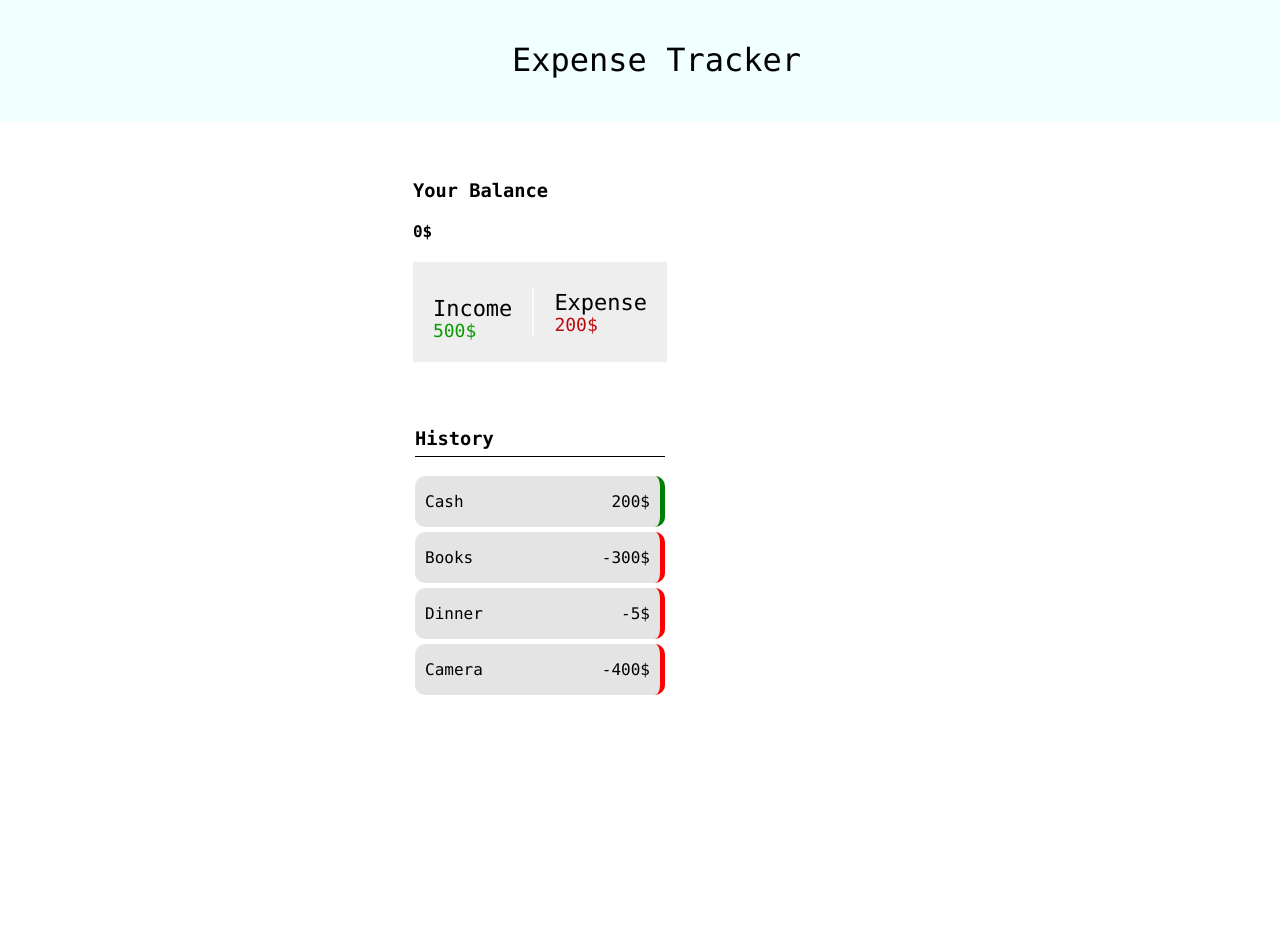
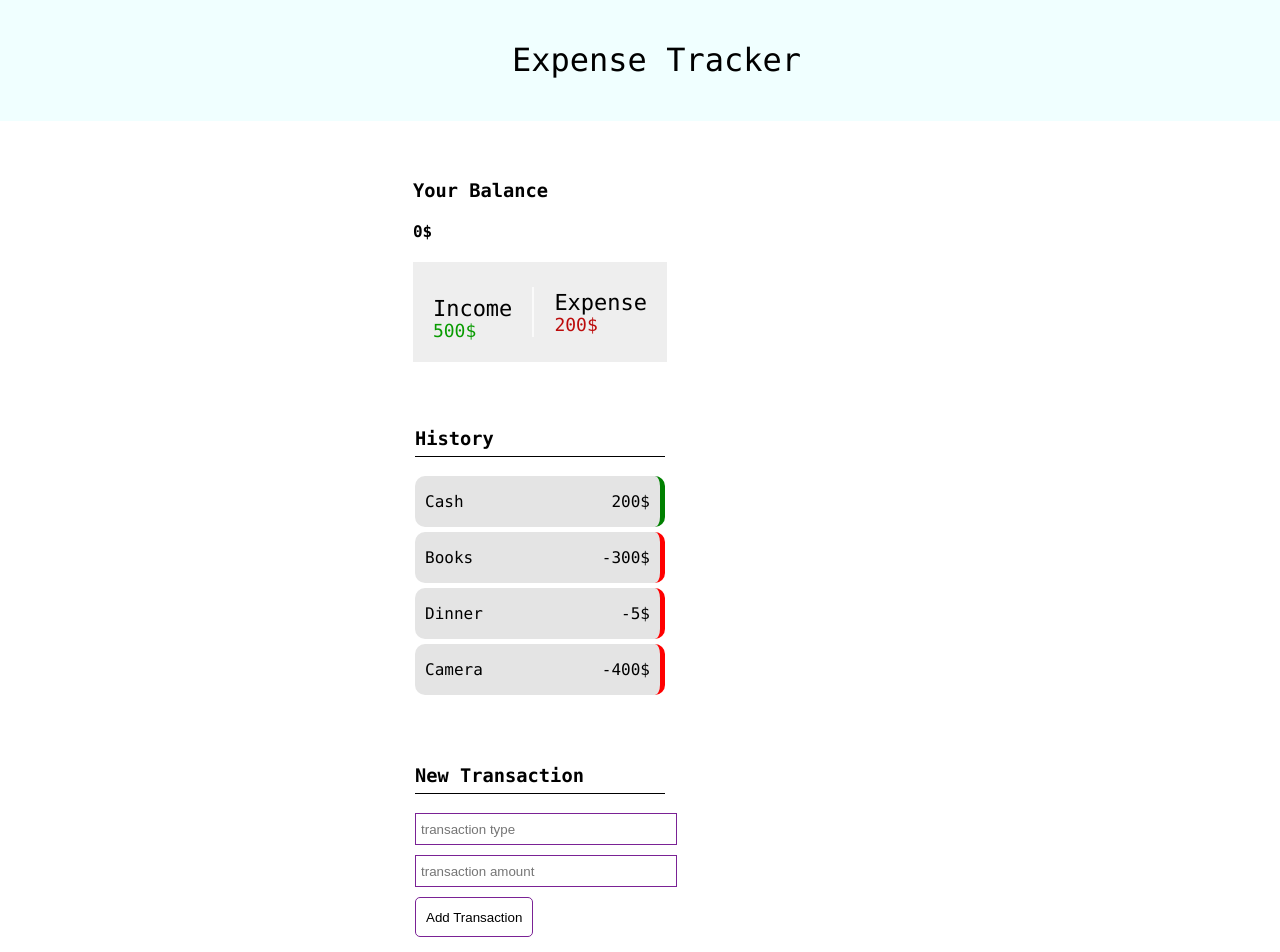
Before and after one commit to zahid2022skipq/expensetracker, a React (Create React App) app: page / in a window 1280 px wide. Shown: the top 952 px of the page. Before the commit the page ends 800 px from the top, so only its background shows below. Built offline with nearby package versions, Linux system fonts and the light colour scheme.

Commit message:
static app done

```diff
--- a/src/App.css
+++ b/src/App.css
@@ -2,6 +2,7 @@
   display: flex;
   flex-direction: column;
   align-items: center;
+  margin-bottom: 100px;
 }
 
 .logo-contianer{
@@ -31,3 +32,9 @@
   margin-top: 40px;
   padding: 0;
 }
+
+.transaction{
+  margin-right: 200px;
+  margin-top: 40px;
+  padding: 0;
+}
--- a/src/App.js
+++ b/src/App.js
@@ -1,6 +1,7 @@
 import "./App.css";
 import AccountDetails from "./Components/Account Details/AccountDetails";
 import History from "./Components/History/History";
+import NewTransaction from "./Components/Transaction/NewTransaction";
 
 function App() {
   return (
@@ -15,6 +16,9 @@ function App() {
       <div className="history">
         <History />
       </div>
+      <div className="transaction">
+        <NewTransaction />
+      </div>
     </div>
   );
 }
--- /dev/null
+++ b/src/Components/Transaction/NewTransaction.js
@@ -0,0 +1,17 @@
+import React from "react";
+import "./transaction.css";
+
+const NewTransaction = () => {
+  return (
+    <div className="new-transaction-container">
+      <h3 className="transaction-heading">New Transaction</h3>
+      <div className="input-container">
+        <input placeholder="transaction type" />
+        <input placeholder="transaction amount" />
+        <button>Add Transaction</button>
+      </div>
+    </div>
+  );
+};
+
+export default NewTransaction;
--- /dev/null
+++ b/src/Components/Transaction/transaction.css
@@ -0,0 +1,41 @@
+.new-transaction-container{
+    display: flex;
+    flex-direction: column;
+    width: 250px;
+}
+
+
+.transaction-heading{
+    border-bottom: 1px solid black;
+    line-height: 35px;
+}
+
+.input-container{
+
+}
+
+.input-container input{
+    margin-bottom: 10px ;
+    height: 20px;
+    padding: 5px;
+    width: 100%;
+    border: 1px solid rgb(122, 34, 149);
+}
+
+button{
+    height: 40px;
+    padding: 5px 10px;
+    border: 1px solid rgb(122, 34, 149);
+    background-color: white;
+    border-radius: 5px;
+    cursor: pointer;
+    transition: 0.2s ease-in-out;
+
+}
+
+button:hover{
+    background-color: rgb(122, 34, 149);
+    border: none;
+    color: white;
+    transition: 0.2s ease-in-out;
+}
```
